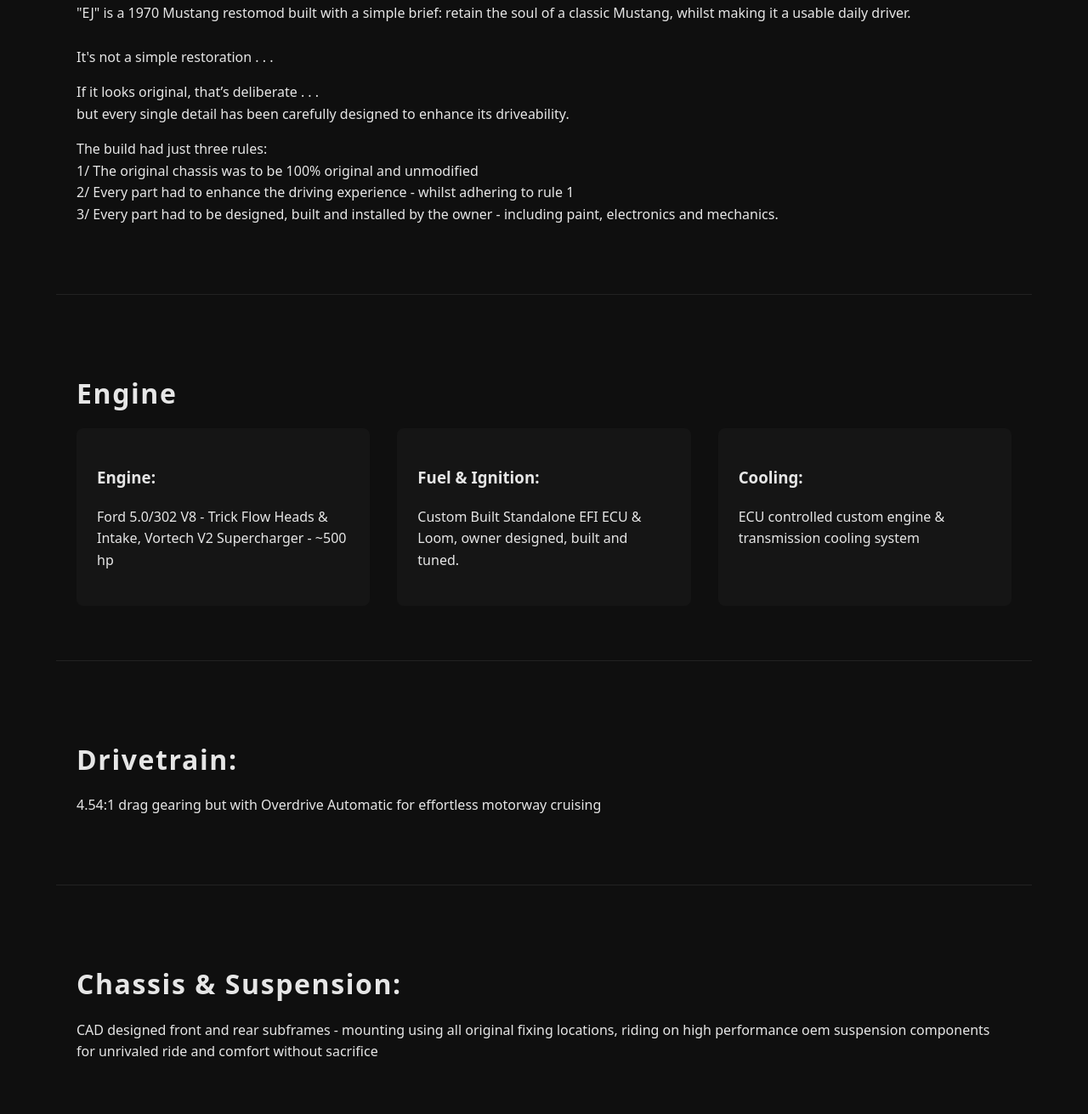
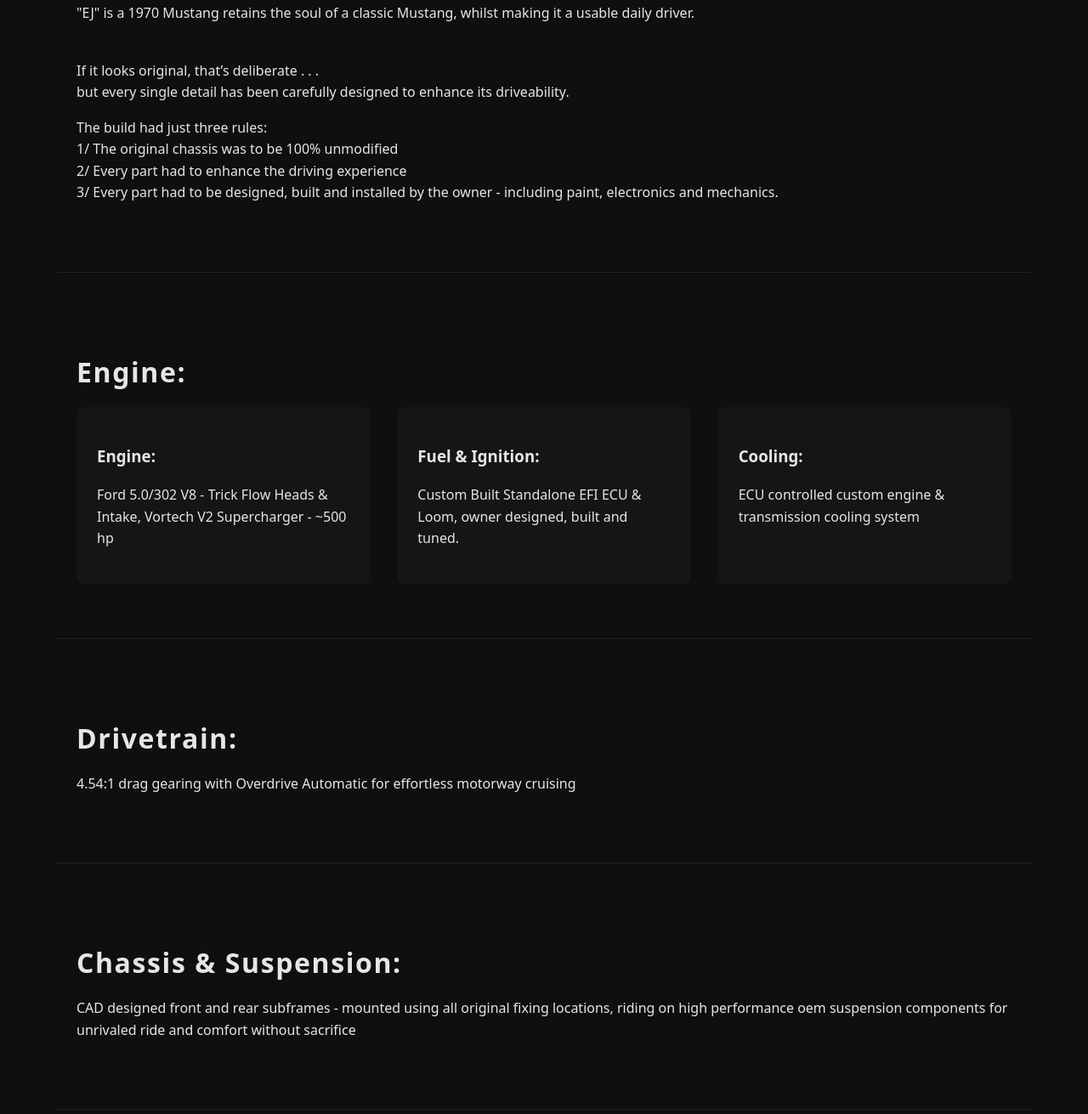
Before and after one commit to SuperDragpack/SuperDragpack.github.io, a plain HTML site: page index.html in a window 1280 px wide. Shown: the part 1069-2380 px from the top of the page at 85% size. Drawn offline with Linux system fonts and the light colour scheme.

Commit message:
Add files via upload

```diff
--- a/index.html
+++ b/index.html
@@ -104,10 +104,10 @@
 
 <header>
   <div>
-    <h1>EJ - A Unique 1970 Mustang</h1>
+    <h1>EJ - Uniquely Usable </h1>
     <p>
-      Built, Restored, Improved . . . <br/>
-        Modernised for Driving
+             Built, Restored, Improved . . . <br/>
+                      Modernised for Driving
     </p>
   </div>
 </header>
@@ -127,9 +127,9 @@
 <section id="about">
   <h2>About EJ</h2>
   <p>
-    "EJ" is a 1970 Mustang restomod built with a simple brief: retain the soul of a
+    "EJ" is a 1970 Mustang retains the soul of a
     classic Mustang, whilst making it a usable daily driver.<br/><br/>
-    It's not a simple restoration . . .
+
   </p>
   <p>
     If it looks original, that’s deliberate . . .<br/>
@@ -138,14 +138,14 @@
 
   <p>
     The build had just three rules: <br/>
-1/  The original chassis was to be 100% original and unmodified<br/>
-2/  Every part had to enhance the driving experience - whilst adhering to rule 1<br/>
+1/  The original chassis was to be 100% unmodified<br/>
+2/  Every part had to enhance the driving experience <br/>
 3/  Every part had to be designed, built and installed by the owner - including paint, electronics and mechanics.<br/>
   </p>
 </section>
 
 <section id="engine">
-  <h2>Engine</h2>
+  <h2>Engine:</h2>
   <div class="grid">
     <div class="card">
       <h3>Engine:</h3>
@@ -167,14 +167,14 @@
 <section id="drivetrain">
   <h2>Drivetrain:</h2>
   <p>
-    4.54:1 drag gearing but with Overdrive Automatic for effortless motorway cruising
+    4.54:1 drag gearing with Overdrive Automatic for effortless motorway cruising
   </p>
 </section>
 
 <section id="chassis">
   <h2>Chassis & Suspension:</h2>
   <p>
-    CAD designed front and rear subframes - mounting using all original fixing locations, riding on high performance
+    CAD designed front and rear subframes - mounted using all original fixing locations, riding on high performance
 oem suspension components for unrivaled ride and comfort without sacrifice
   </p>
 </section>
@@ -198,8 +198,7 @@ oem suspension components for unrivaled ride and comfort without sacrifice
 <section id="gallery">
   <h2>Gallery</h2>
   <p>
-    A selection of images showing EJ as built, driven and occasionally taken
-    apart.
+    A selection of images showing EJ during the design and build.
   </p>
 </section>
 
```
